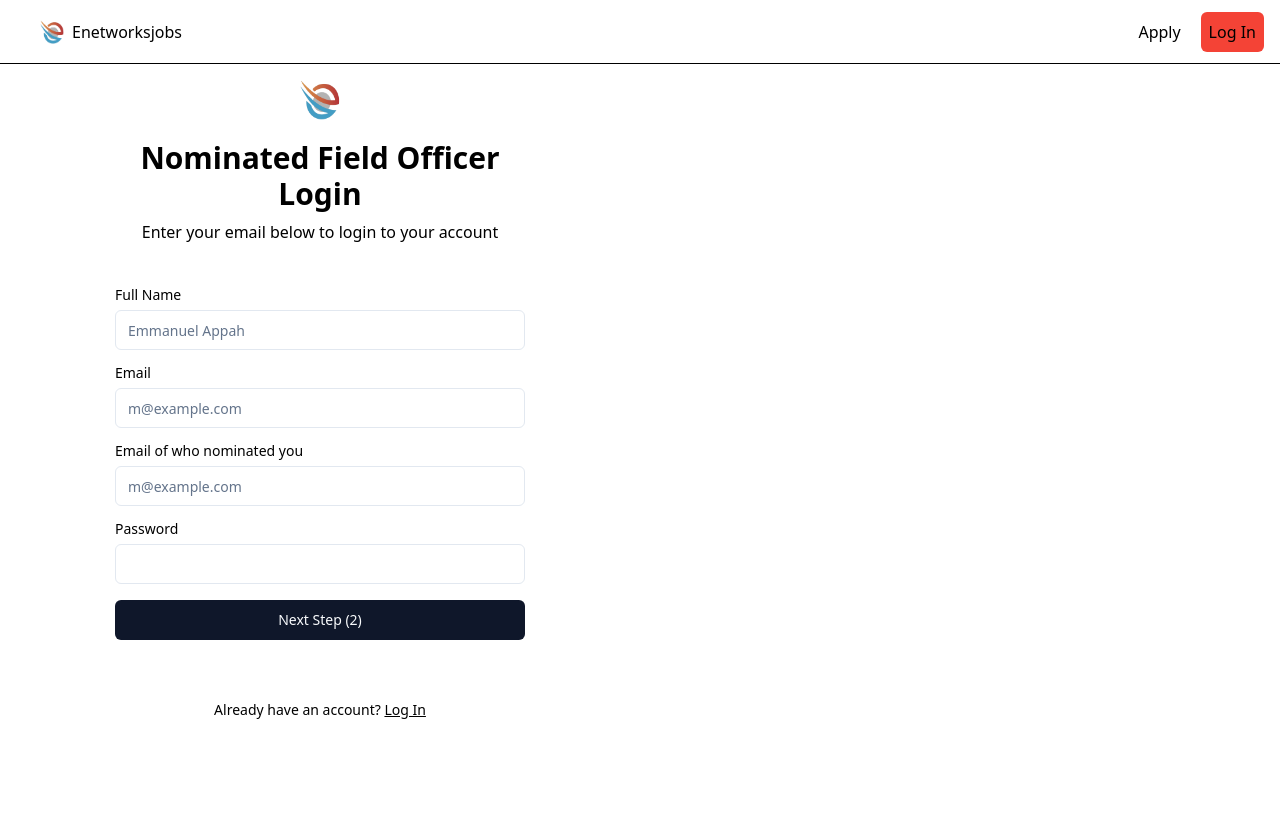
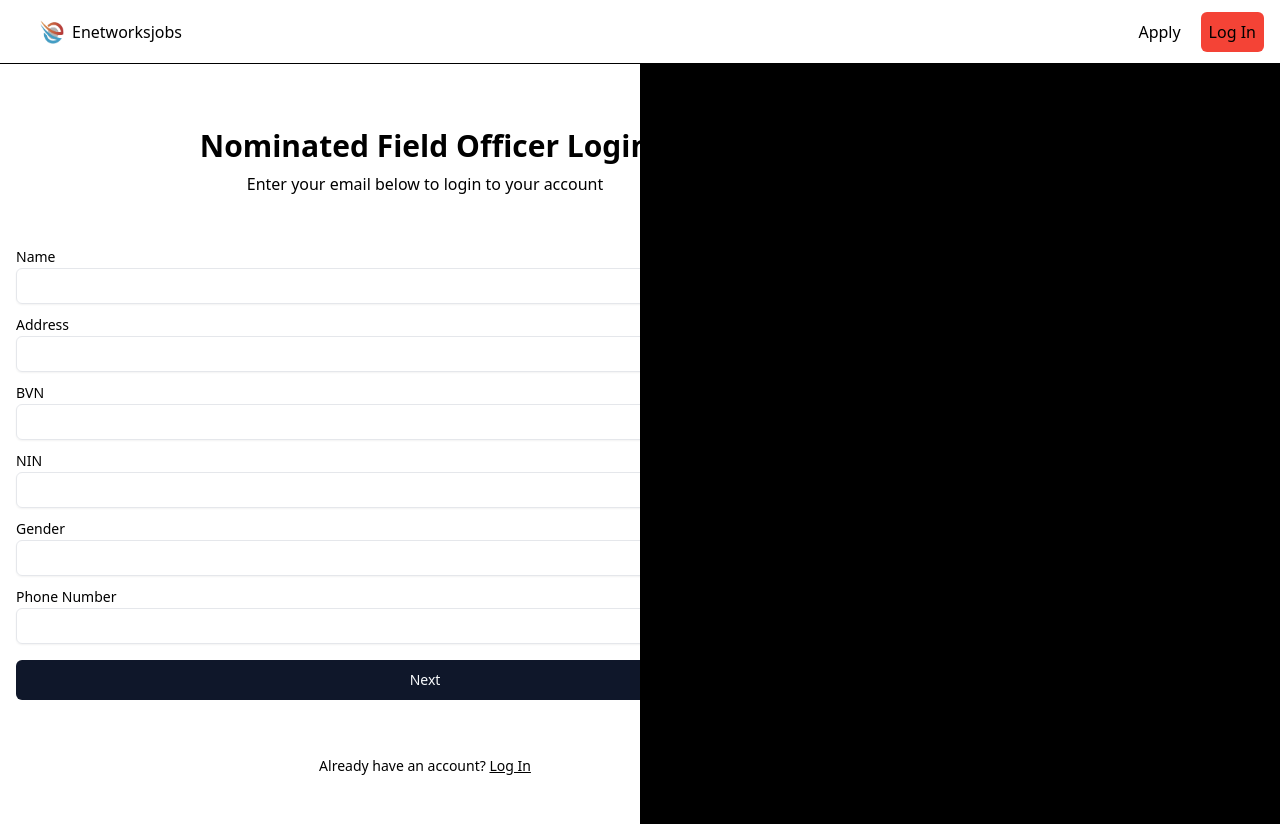
Before and after one commit to Aldorax/enetworksjobs, a Next.js app: page /apply/openings/field-officer/application in a window 1280 px wide. Before the commit the page ends 800 px from the top, so only its background shows below. Built offline with nearby package versions, Linux system fonts and the light colour scheme.

Commit message:
TEMP: Ignore all types issues && Fixed pages sizes

```diff
--- a/src/app/(applications)/apply/openings/(field officers)/field-officer/application/page.tsx
+++ b/src/app/(applications)/apply/openings/(field officers)/field-officer/application/page.tsx
@@ -1,24 +1,98 @@
 "use client";
-import Image from "next/image";
+import { Input } from "@/registry/new-york/ui/input";
+import React, { useState, type ChangeEvent, type FormEvent } from "react";
+import { Button } from "@/components/ui/button";
+import { Label } from "@/components/ui/label";
+import SectionCard from "@/components/custom/sectionCard";
 import Link from "next/link";
 
-import { Button } from "@/components/ui/button";
-import { Input } from "@/components/ui/input";
-import { Label } from "@/components/ui/label";
+export default function Dashboard() {
+  const [currentStep, setCurrentStep] = useState<number>(1);
+  const [formData, setFormData] = useState<Record<string, string | File>>({});
+  const [previews, setPreviews] = useState<Record<string, string | null>>({});
 
-export default function Dashboard() {
+  const imageFields = [
+    "Guarantor Passport Photo *",
+    "Profile Image *",
+    "Signature*",
+    "Your Passport Photo *"
+  ];
+
+  const steps = [
+    {
+      id: 1,
+      title: "Step 1",
+      fields: ["Name", "Address", "BVN", "NIN", "Gender", "Phone Number"]
+    },
+    {
+      id: 2,
+      title: "Step 2",
+      fields: [
+        "Guarantor Name",
+        "Guarantor Phone Number",
+        "Guarantor BVN",
+        "Guarantor NIN",
+        "Guarantor Address",
+        "Guarantor Passport Photo *",
+        "Profile Image *",
+        "Signature*",
+        "Your Passport Photo *"
+      ]
+    },
+    {
+      id: 4,
+      title: "Review & Submit",
+      fields: [] // No fields, just review
+    }
+  ];
+
+  const handleSubmit = (event: FormEvent<HTMLFormElement>) => {
+    event.preventDefault();
+    if (currentStep < steps.length) {
+      setCurrentStep(currentStep + 1);
+    } else {
+      void handleFinalSubmit(); // Explicitly marking the promise as ignored
+    }
+  };
+
+  const handleFinalSubmit = async () => {
+    const formDataToSend = new FormData();
+    for (const key in formData) {
+      formDataToSend.append(key, formData[key]);
+    }
+
+    try {
+      const response = await fetch("http://localhost:5000/api/submit", {
+        method: "POST",
+        body: formDataToSend
+      });
+      const result = await response.json();
+      console.log("Form Submitted:", result);
+    } catch (error) {
+      console.error("Error submitting form:", error);
+    }
+  };
+
+  const handleChange = (event: ChangeEvent<HTMLInputElement>) => {
+    setFormData({ ...formData, [event.target.name]: event.target.value });
+  };
+
+  const handleImageChange = (
+    event: ChangeEvent<HTMLInputElement>,
+    field: string
+  ) => {
+    const file = event.target.files?.[0];
+    if (file != null) {
+      setPreviews({ ...previews, [field]: URL.createObjectURL(file) });
+      setFormData({ ...formData, [field]: file });
+    }
+  };
+
   return (
     <div className="w-full lg:grid lg:min-h-screen lg:grid-cols-2 xl:min-h-screen">
-      <div className="flex h-screen flex-col items-center justify-center bg-white py-12 text-black">
-        <Image
-          src={"/images/e-logo.png"}
-          alt="logo"
-          width={100}
-          height={100}
-          className="mb-5 h-10 w-10"
-        />
-        <div className="mx-auto grid w-full gap-6 md:w-[450px]">
-          <div className="grid gap-2 text-center">
+      <div className="flex h-full min-h-screen flex-col items-center justify-center bg-white py-12 text-black">
+        <div className="mx-auto grid w-full gap-6 md:w-[850px]">
+          <div className="mt-20 grid gap-2 text-center">
             <h1 className="text-3xl font-bold">
               Nominated Field Officer Login
             </h1>
@@ -26,44 +100,117 @@ export default function Dashboard() {
               Enter your email below to login to your account
             </p>
           </div>
-          <div className="grid gap-4 p-5">
-            <div className="grid gap-2">
-              <Label htmlFor="email">Full Name</Label>
+          <form onSubmit={handleSubmit} className="mt-2 grid p-4 pl-4">
+            {currentStep === 1 && (
+              <>
+                {steps[0].fields.map(field => (
+                  <div key={field} className="mb-2">
+                    <Label>{field}</Label>
                     <Input
-                id="fname"
+                      required
                       type="text"
-                placeholder="Emmanuel Appah"
-                required
+                      name={field}
+                      onChange={handleChange}
+                      value={
+                        typeof formData[field] === "string"
+                          ? formData[field]
+                          : ""
+                      }
                     />
                   </div>
-            <div className="grid gap-2">
-              <Label htmlFor="email">Email</Label>
+                ))}
+                <Button className="mt-2" type="submit">
+                  Next
+                </Button>
+              </>
+            )}
+
+            {currentStep === 2 && (
+              <div className="mt-10">
+                {steps[1].fields.map(field => (
+                  <div key={field} className="mb-2">
+                    <Label>{field}</Label>
+                    {imageFields.includes(field) ? (
                       <Input
-                id="email"
-                type="email"
-                placeholder="m@example.com"
                         required
+                        type="file"
+                        accept="image/*"
+                        name={field}
+                        onChange={e => handleImageChange(e, field)}
                       />
+                    ) : (
+                      <Input
+                        required
+                        type="text"
+                        name={field}
+                        onChange={handleChange}
+                        value={
+                          typeof formData[field] === "string"
+                            ? formData[field]
+                            : ""
+                        }
+                      />
+                    )}
+                    {previews[field] && (
+                      <img
+                        className="mt-2"
+                        src={previews[field]}
+                        alt={`Preview of ${field}`}
+                      />
+                    )}
                   </div>
-            <div className="grid gap-2">
-              <Label htmlFor="email">Email of who nominated you</Label>
-              <Input
-                id="email"
-                type="email"
-                placeholder="m@example.com"
-                required
-              />
+                ))}
+                <section className="grid">
+                  <Button className="mt-2" type="submit">
+                    Next
+                  </Button>
+                  <Button
+                    onClick={() => {
+                      setCurrentStep(currentStep - 1);
+                    }}
+                    className="mt-4"
+                  >
+                    Previous
+                  </Button>
+                </section>
               </div>
-            <div className="grid gap-2">
-              <div className="flex items-center">
-                <Label htmlFor="password">Password</Label>
-              </div>
-              <Input id="password" type="password" required />
-            </div>
-            <Button type="submit" className="w-full">
-              Next Step (2)
+            )}
+
+            {currentStep === 3 && (
+              <div>
+                <ul>
+                  {Object.entries(formData).map(([key, value]) => (
+                    <li key={key}>
+                      <strong>{key}: </strong>
+                      {value instanceof File ? value.name : value}
+                    </li>
+                  ))}
+                </ul>
+                {Object.entries(previews).map(([key, src]) => (
+                  <img key={key} src={src} alt={`Preview of ${key}`} />
+                ))}
+                <div className="grid">
+                  <Button
+                    onClick={() => {
+                      setCurrentStep(currentStep - 1);
+                    }}
+                    className="mt-4"
+                  >
+                    Previous
+                  </Button>
+                  <Button
+                    type="button"
+                    onClick={() => {
+                      handleFinalSubmit().catch(console.error); // Ensure any errors are caught
+                    }}
+                    className="mt-2"
+                  >
+                    Confirm and Submit
                   </Button>
                 </div>
+              </div>
+            )}
+          </form>
           <div className="mt-4 text-center text-sm">
             Already have an account?{" "}
             <Link
@@ -75,7 +222,7 @@ export default function Dashboard() {
           </div>
         </div>
       </div>
-      <div className="hidden lg:block"></div>
+      <div className="hidden bg-black lg:block"></div>
     </div>
   );
 }
--- a/src/app/(applications)/apply/openings/(field officers)/field-officer/login/page.tsx
+++ b/src/app/(applications)/apply/openings/(field officers)/field-officer/login/page.tsx
@@ -10,13 +10,6 @@ export default function Dashboard() {
   return (
     <div className="w-full lg:grid lg:min-h-screen lg:grid-cols-2 xl:min-h-screen">
       <div className="flex h-screen flex-col items-center justify-center bg-white py-12 text-black">
-        <Image
-          src="/images/e-logo.png"
-          alt="logo"
-          width={100}
-          height={100}
-          className="mb-5 h-10 w-10"
-        />
         <div className="mx-auto grid w-full gap-6 p-5 md:w-[450px]">
           <div className="grid gap-2 text-center">
             <h1 className="text-3xl font-bold">
```
Lines whose indentation alone changed are shown as unchanged.
